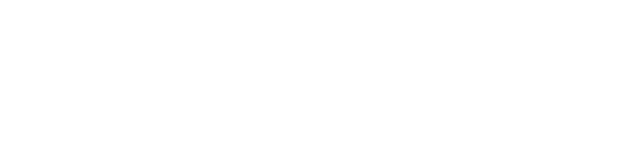
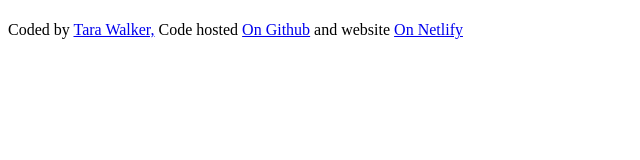
Before and after one commit to TaraWalk/Weather-Application, a plain HTML site: page index.html in a window 1280 px wide. Shown: the whole page, without its empty margins (0-640 px from the left). Drawn offline with Linux system fonts and the light colour scheme.

Commit message:
Added links

```diff
--- a/index.html
+++ b/index.html
@@ -5,5 +5,19 @@
     <meta name="viewport" content="width=device-width, initial-scale=1.0" />
     <title>Document</title>
   </head>
-  <body></body>
+  <body>
+    <h1></h1>
+    <footer>
+      Coded by
+      <a href="https://github.com/TaraWalk" target="_blank"> Tara Walker,</a>
+      Code hosted
+      <a href="https://github.com/TaraWalk/Weather-Application" target="_blank"
+        >On Github</a
+      >
+      and website
+      <a href="https://tara-weather-application.netlify.app/" target="_blank"
+        >On Netlify</a
+      >
+    </footer>
+  </body>
 </html>
```
